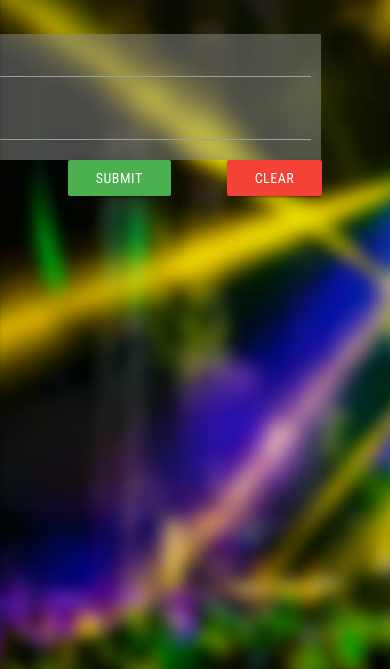
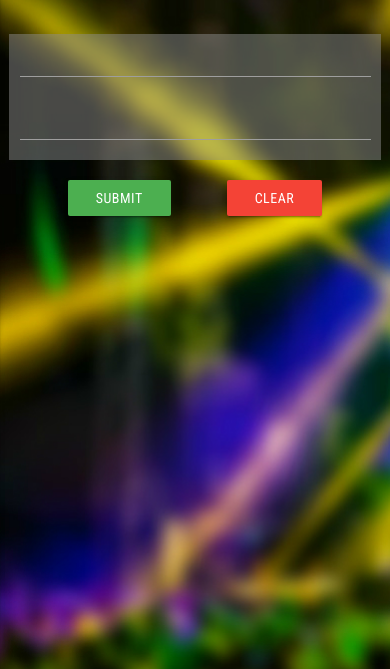
Before and after one commit to TylerBriskie/The-Curious-Wook, a plain HTML site: page songs.html in a window 390 px wide. Shown: the part 175-844 px from the top of the page. Drawn offline with nearby package versions, Linux system fonts and the light colour scheme.

Commit message:
optimized?

```diff
--- a/style.css
+++ b/style.css
@@ -118,13 +118,8 @@ h6 {
     display:flex;
     flex-direction:column;
   }
-  .inputFields {
+  .col {
     width:85%;
-    margin:auto;
-    display:block;
-  }
-  .container {
-    width:100%;
   }
 }
 /*
```
